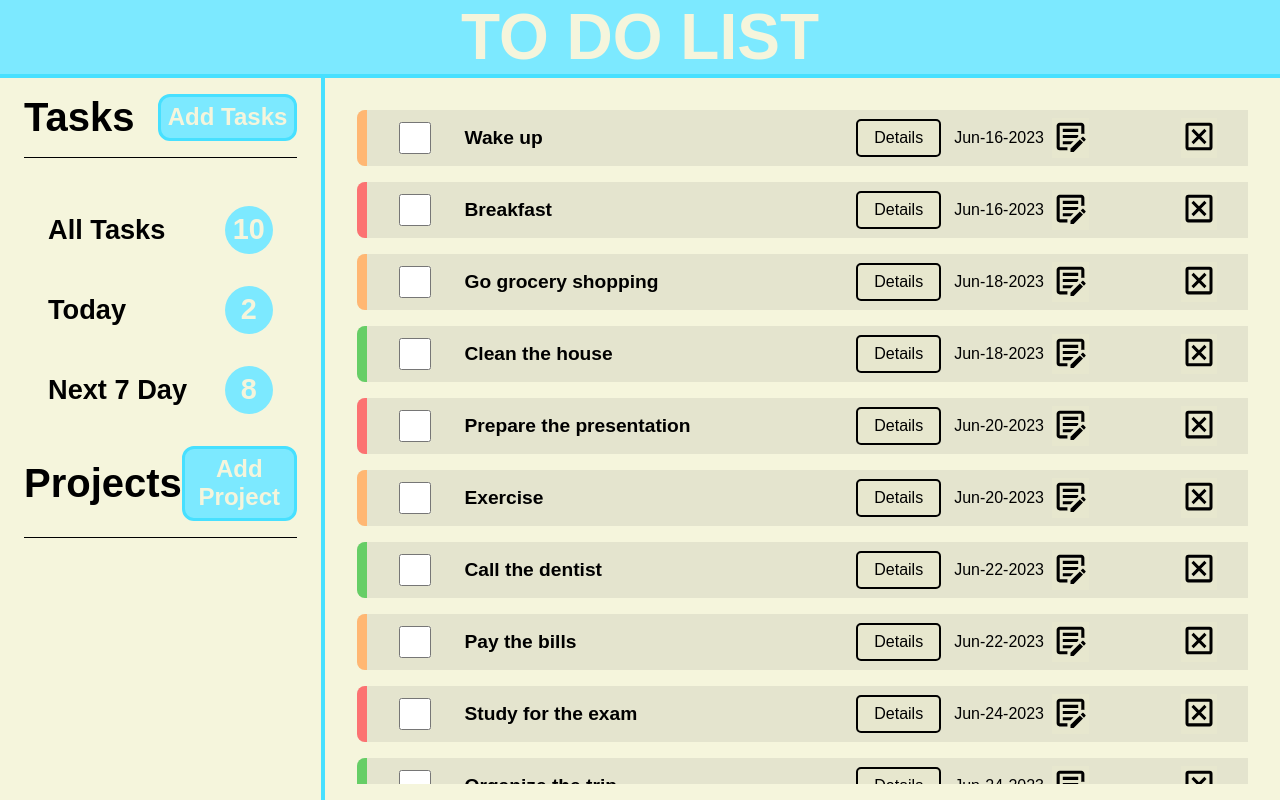
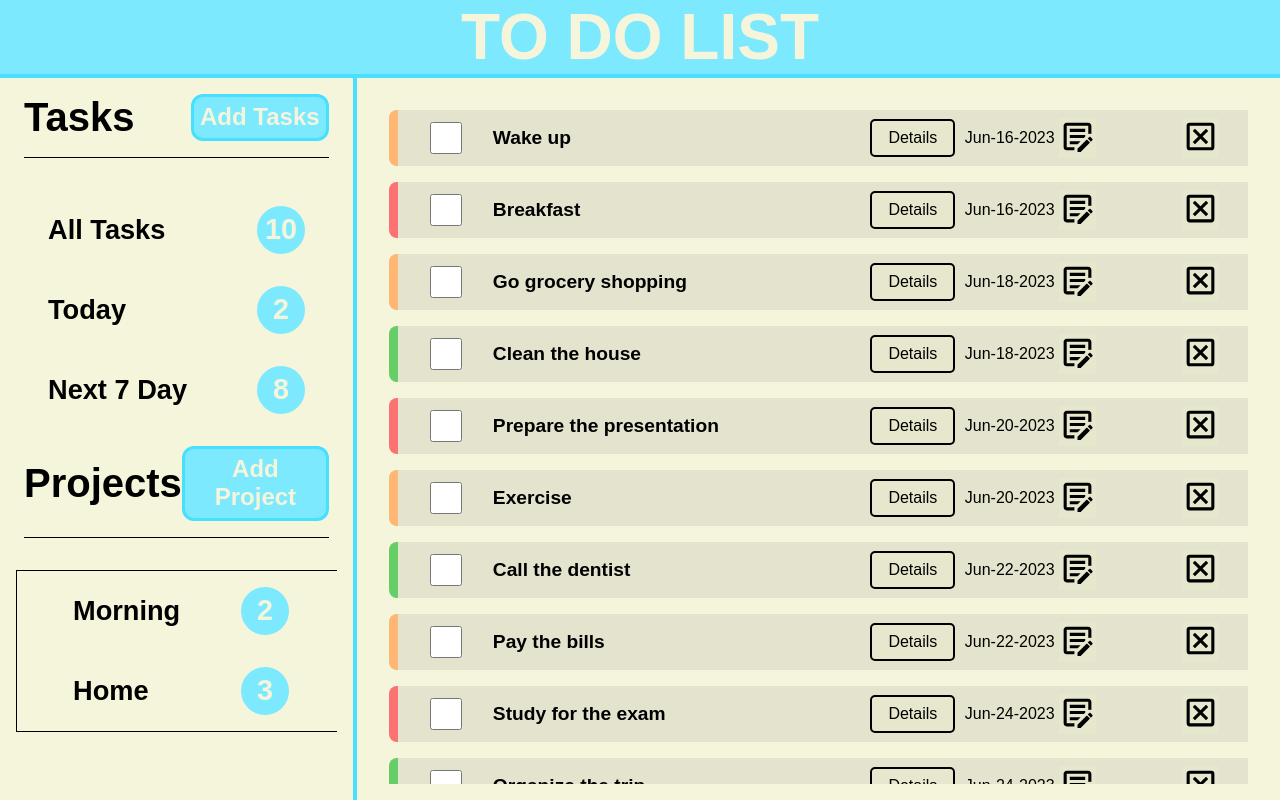
Before and after one commit to G-Alessandro/To-Do-List, a website with bundled scripts: page dist/index.html in a window 1280 px wide. Built offline with nearby package versions, Linux system fonts and the light colour scheme.

Commit message:
Add function addProject

```diff
--- a/src/function.js
+++ b/src/function.js
@@ -30,6 +30,8 @@ function uppercaseString(string) {
 function removeTask() {
   const divToRemove = document.querySelectorAll('.task-div');
   divToRemove.forEach((element) => element.remove());
+  const btnToRemove = document.querySelectorAll('.project-btn');
+  btnToRemove.forEach((element) => element.remove());
 }
 
 // Function to assign dates to tasks
@@ -390,6 +392,9 @@ function seeDetailsTask(obj) {
 
 // Function to create tasks in taskContainer
 function allTask(objIndex, tasksQuantity) {
+  const divToRemove = document.querySelectorAll('project-btn');
+  divToRemove.forEach((element) => element.remove());
+  // addProject();
   for (let i = objIndex; i < tasksQuantity; i += 1) {
     const taskDiv = document.createElement('div');
     taskDiv.classList.add('task-div');
@@ -480,6 +485,47 @@ function allTask(objIndex, tasksQuantity) {
   console.log('test');
 }
 
+// Function to add projects to the sidebar
+function addProject() {
+  const projectsArray = [];
+  for (let i = 0; i < tasksArray.length; i += 1) {
+    const projectValue = tasksArray[i].project;
+    if (projectsArray.includes(projectValue) === false) {
+      projectsArray.push(projectValue);
+    }
+  }
+  const projectsContainer = document.getElementsByClassName('projects-container')[0];
+  for (let i = 0; i < projectsArray.length; i += 1) {
+    const projectBtn = document.createElement('button');
+    projectsContainer.appendChild(projectBtn);
+    projectBtn.classList.add('project-btn');
+    projectBtn.setAttribute('id', `project-btn-${i}`);
+    projectBtn.setAttribute('data', `${projectsArray[i]}`);
+    projectBtn.innerText = uppercaseString(projectsArray[i]);
+    const projectTaskTotal = document.createElement('div');
+    projectTaskTotal.classList.add('tasks-amount');
+    projectBtn.appendChild(projectTaskTotal);
+    let totalTaskProject = 0;
+    for (let e = 0; e < tasksArray.length; e += 1) {
+      if (projectBtn.getAttribute('data') === tasksArray[e].project) {
+        totalTaskProject += 1;
+      }
+    }
+    projectTaskTotal.innerText = totalTaskProject;
+
+    projectBtn.addEventListener('click', () => {
+      const divToRemove = document.querySelectorAll('.task-div');
+      divToRemove.forEach((element) => element.remove());
+      for (let x = 0; x < tasksArray.length; x += 1) {
+        if (projectBtn.getAttribute('data') === tasksArray[x].project) {
+          const y = x + 1;
+          allTask(x, y);
+        }
+      }
+    });
+  }
+}
+
 // Function to show daily tasks
 function todayTask() {
   let month = todayMonth;
@@ -531,6 +577,7 @@ export {
   sevenDayTaskAmount,
   allTask,
   totalTasks,
+  addProject,
   todayTask,
   weekTask,
 };
--- a/src/index.js
+++ b/src/index.js
@@ -8,6 +8,7 @@ import {
   sevenDayTaskAmount,
   allTask,
   totalTasks,
+  addProject,
   todayTask,
   weekTask,
 } from './function';
@@ -72,28 +73,29 @@ addProjectBtn.innerText = 'Add Project';
 const projectsContainer = document.createElement('div');
 projectsContainer.classList.add('projects-container');
 sideBar.appendChild(projectsContainer);
-// Tasks container
-// const tasksContainer = document.createElement('div');
-// tasksContainer.classList.add('tasks-container');
 body.appendChild(tasksContainer);
 
 allTask(0, tasksArray.length);
+addProject();
 totalTasks();
 
 allTaskBtn.addEventListener('click', () => {
   removeTask();
+  addProject();
   allTask(0, tasksArray.length);
   totalTasks();
 });
 
 todayBtn.addEventListener('click', () => {
   removeTask();
+  addProject();
   todayTask();
   totalTasks();
 });
 
 weekBtn.addEventListener('click', () => {
   removeTask();
+  addProject();
   weekTask();
   totalTasks();
 });
--- a/src/style.css
+++ b/src/style.css
@@ -64,7 +64,9 @@ body {
   background-color: rgb(208, 208, 183);
 }
 
-.side-bar>button {
+
+.side-bar>button,
+.project-btn {
   display: flex;
   justify-content: space-between;
   align-items: center;
@@ -73,6 +75,23 @@ body {
   padding: 1rem 3rem 1rem;
   border: none;
   background-color: beige;
+}
+
+.projects-container {
+  display: flex;
+  flex-direction: column;
+  height: 10rem;
+  align-items: center;
+  overflow-y: scroll;
+  margin: 0 1rem;
+  border-top: 0.1rem solid black;
+  border-bottom: 0.1rem solid black;
+  border-left: 0.1rem solid black;
+}
+
+.project-btn {
+  width: 20rem;
+  padding-left: 3.5rem;
 }
 
 .tasks-amount {
@@ -87,22 +106,14 @@ body {
   border-radius: 50%;
 }
 
-.side-bar>button:hover{
+.side-bar>button:hover,
+.project-btn:hover {
   background-color: rgb(208, 208, 183);
 }
 
 .side-bar>button:focus {
   background-color: rgb(170, 255, 186);
 }
-
-/* .tasks-container {
-  display: grid;
-  grid-template-rows: auto;
-  padding: 1rem;
-  margin: 1rem;
-  row-gap: 1rem;
-  overflow-y: scroll;
-} */
 
 .tasks-container {
   display: flex;
@@ -134,7 +145,7 @@ body {
 ::-webkit-scrollbar-thumb:hover {
   background: rgb(71, 224, 255);
 }
- /* Qui */
+
 .task-div {
   display: grid;
   flex-shrink: 0;
```
Also changed, not shown: dist/bundle.js.
